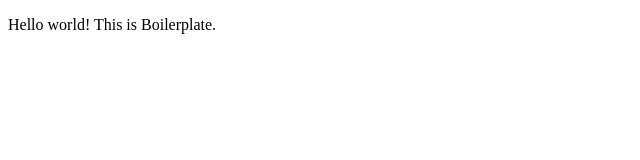
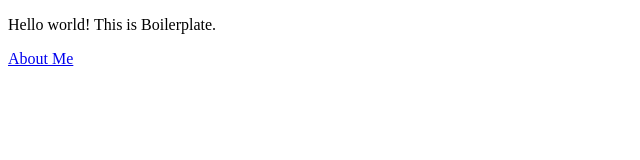
Before and after one commit to hofmann-felix/hofmann-felix.github.io, a plain HTML site: page index.html in a window 1280 px wide. Shown: the full height of the page, 0-640 px from the left. Drawn offline with Linux system fonts and the light colour scheme.

Commit message:
Update index.html

```diff
--- a/index.html
+++ b/index.html
@@ -7,6 +7,7 @@
 
 <body>
 <p>Hello world! This is Boilerplate.</p>
+  <a href="test.xml" title="About Me">About Me</a>
 </body>
 
 </html>
```
